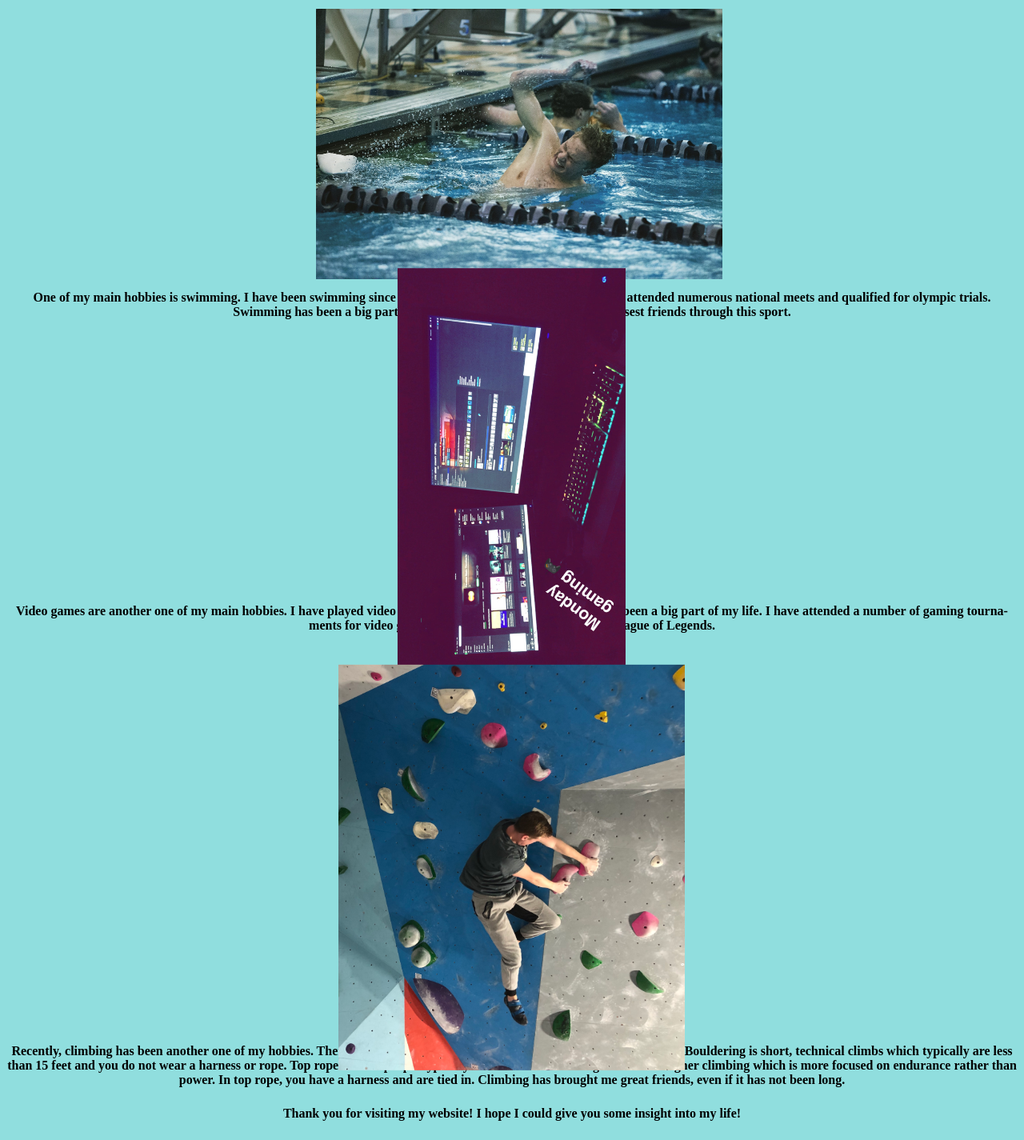
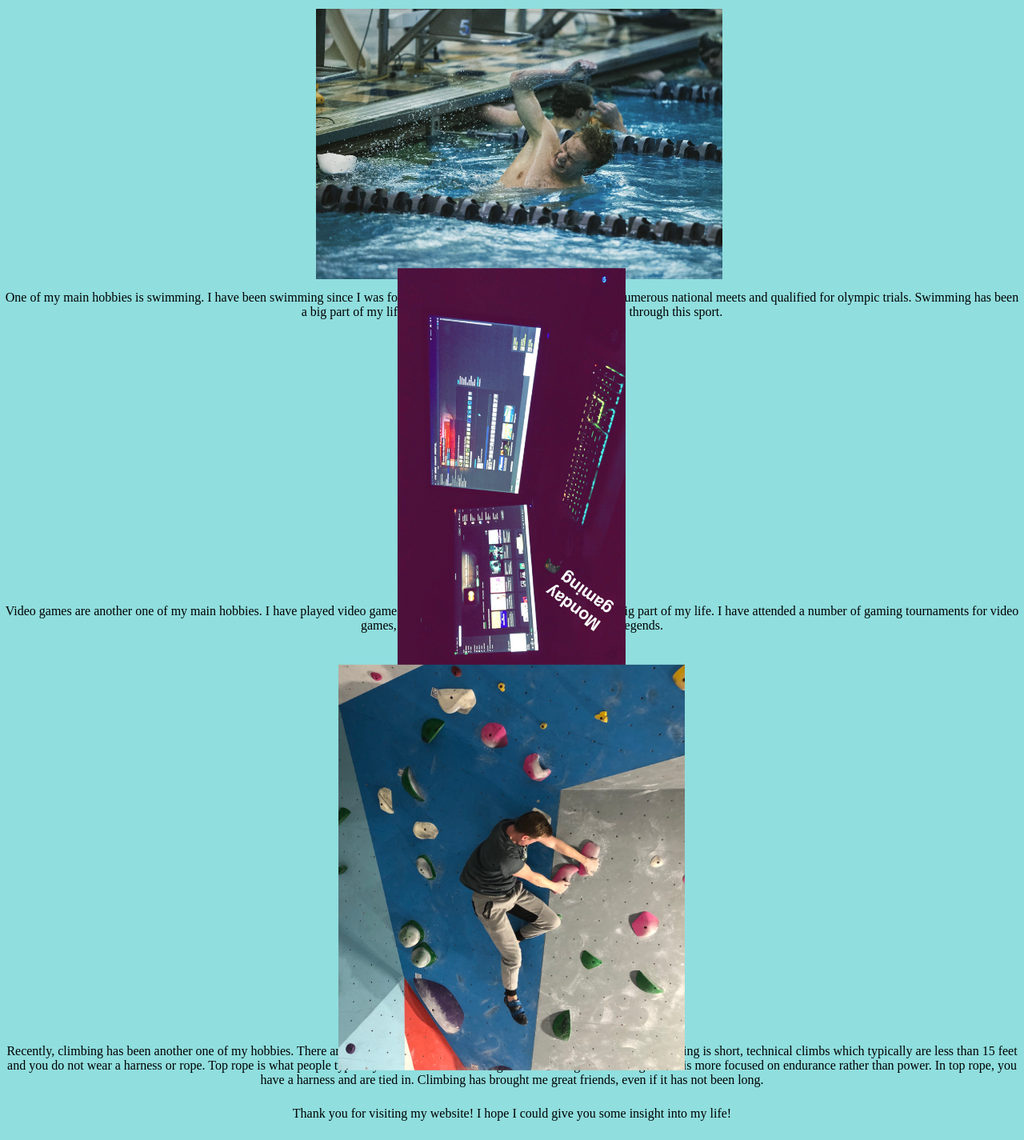
Before and after one commit to kdiepholz/COM330Proj2, a plain HTML site: page index.html in a window 1280 px wide. Shown: the part 704-2129 px from the top of the page at 80% size. Drawn offline with Linux system fonts and the light colour scheme.

Commit message:
Update screen.css

```diff
--- a/screen.css
+++ b/screen.css
@@ -79,21 +79,18 @@ h3{
 h4{
     text-align:center;
     color: black;
-    font-weight:bold;
     font-size: 100%;
     padding: 6px;
 }
 h5{
     text-align:center;
     color: black;
-    font-weight:bold;
     font-size: 100%;
     padding: 6px;
 }
 h6{
     text-align:center;
     color: black;
-    font-weight:bold;
     font-size: 100%;
     padding: 6px;
 }
@@ -109,21 +106,13 @@ p{
 	margin: auto;
 }
 .climbing {
-    -webkit-transform: rotate(90deg);
-    -moz-transform: rotate(90deg);
-    -o-transform: rotate(90deg);
-    -ms-transform: rotate(90deg);
-    transform: rotate(90deg);
     display: block;
     margin-left: auto;
     margin-right: auto;
     width: 40%;
+    transform: rotate(90deg);
 }
 .videogame {
-    -webkit-transform: rotate(-90deg);
-    -moz-transform: rotate(-90deg);
-    -o-transform: rotate(-90deg);
-    -ms-transform: rotate(-90deg);
     transform: rotate(-90deg);
     display: block;
     margin-left: auto;
```
